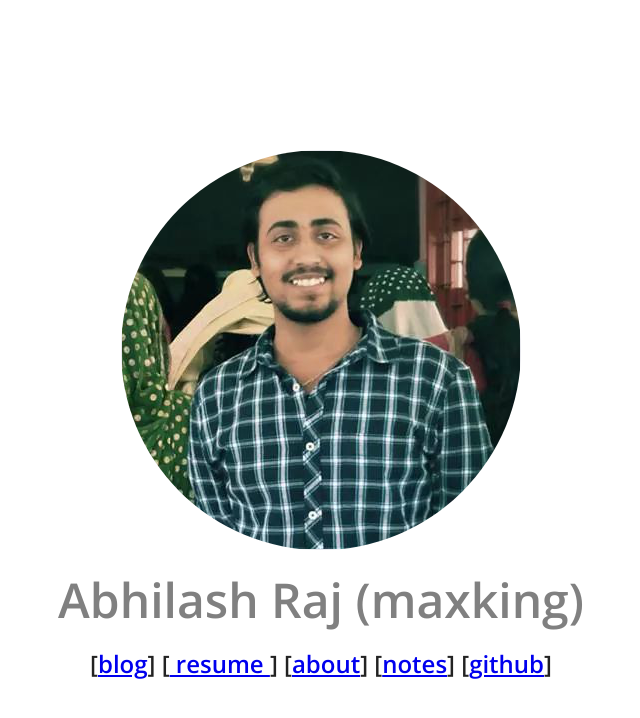
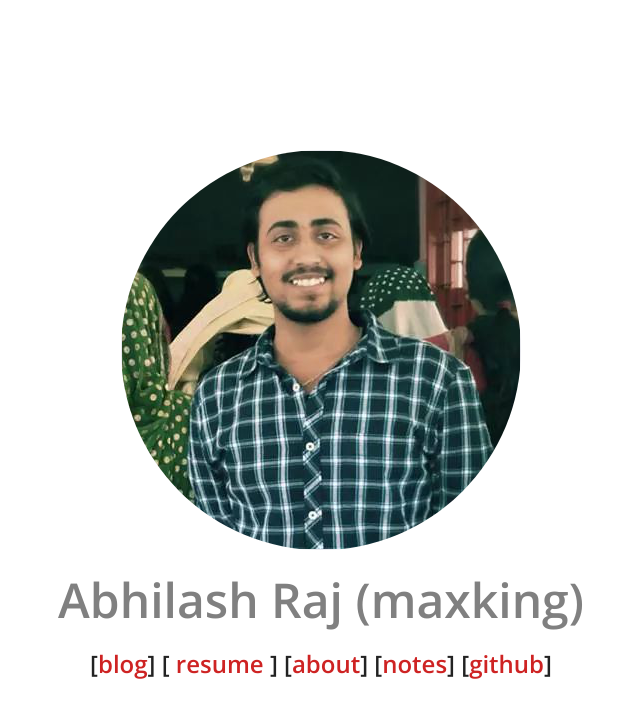
Before and after one commit to reyha/maxking.github.com, a Jekyll site: the page built from index.html, in a window 1280 px wide. Shown: the top 718 px of the page, without its empty margins (319-959 px from the left). Built offline with Jekyll 4.4.1, drawn with Linux system fonts in a browser that asks for light colours; nearby versions of some CDN libraries; Markdown is read by kramdown in place of the engine named in the settings.

Commit message:
changes to home links and css
* changes the link to home in posts layout
* changes the url color on homepage

```diff
--- a/_layouts/post.html
+++ b/_layouts/post.html
@@ -3,7 +3,7 @@ layout: default
 ---
 <header style="background-image: url({{ site.baseurl }}{{ page.featured_image }});">
   <div class="container post-container">
-    <a href="{{ site.baseurl }}/" class="home_button"></a>
+    <a href="{{ site.baseurl }}/blog/" class="home_button"></a>
     <div class="inner-container">
       <h1>{{ page.title }}</h1>
       <ul class="meta">
--- a/css/main.css
+++ b/css/main.css
@@ -371,3 +371,12 @@ ul.posts p {
 p {
 		text-align: justify;
 }
+
+.home_links a {
+  color: #CE2323;
+  text-decoration: none;
+}
+
+.home_links  a:hover {
+  text-decoration: underline;
+}
--- a/index.html
+++ b/index.html
@@ -8,7 +8,7 @@ layout: default
   </div>
 
   <h2 class='name'>Abhilash Raj (maxking)</h2>
-  <h2>
+  <h2 class="home_links">
     [<a href='/blog/'>blog</a>]
     [<a href='https://www.dropbox.com/s/qy3rim85dzu57oq/Abhilash_CV.pdf?dl=0'>
       resume
```
